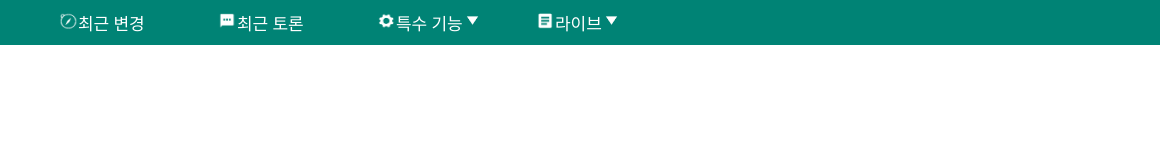
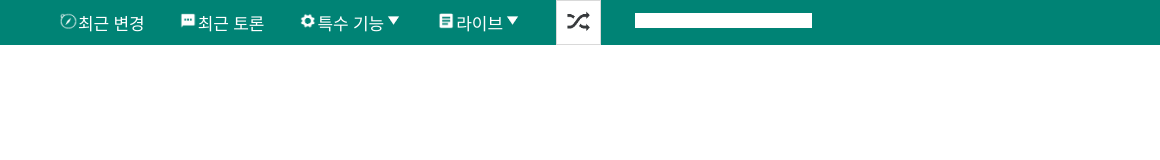
Before and after one commit to Hyo-Seong/dgsw_html_HyoSeong, a plain HTML site: page namuwiki/src/index.html in a window 1280 px wide. Shown: the full height of the page, 120-1280 px from the left. Drawn offline with Linux system fonts and the light colour scheme.

Commit message:
오늘은여기까지..

```diff
--- a/namuwiki/src/index.css
+++ b/namuwiki/src/index.css
@@ -7,12 +7,8 @@
     list-style: none;
 }
 
-div li{
-    width: 140px;
-    margin-right: 5px;
-}
-
 .top-div{
+    list-style-type: none;
     background-color: #008375;
     margin: 0%;
     position: relative;
@@ -22,6 +18,8 @@ div li{
     margin-left: 10px;
 }
 li.top-li2{
+    width: 140px;
+    margin-right: 5px;
     display: inline-block;
     vertical-align: middle;
     font-size: 10px;
@@ -36,6 +34,16 @@ li.top-li{
     padding: 10px;
     color: white;
 }
+
+.top-li3{
+    display: inline-block;
+    vertical-align: middle;
+    font-size: 17px;
+    height: 45px;
+    padding: 10px;
+    color: white;
+}
+
 li:hover.top-li {
     background: #34A798;
 
@@ -45,14 +53,24 @@ a.top-a{
     color: white;
     text-decoration: none;
 }
-
+.top-button:hover{
+    background-color: #F5F5F5;
+}
+.top-button{
+    background-color: white; height: 45px; width: 45px; border: 1px solid rgba(0,0,0,.15); cursor: pointer;
+    margin-top: -10px;
+}
 ul.top-ul{
     list-style-type: none;
     align-content: center;
     margin: 0%;
 }
+.button-img{
+    height: 30px;
+    width: 30px;
+}
 
-img.top-img{
+.top-img{
     height:18.45px ;
     width:18.95px ;
 }
@@ -119,3 +137,7 @@ div>ul>li>div>ul>li:hover{
     background-color: #F5F5F5;
     cursor: pointer;
 }
+
+.button-top{
+    background-color: white;
+}
--- a/namuwiki/src/index.html
+++ b/namuwiki/src/index.html
@@ -70,6 +70,8 @@
                     </nav>
                 </div>
             </li>
+            <li class="top-li3"><button class="top-button"><img class="button-img" src="../resource/random.PNG"></button></li>
+            <li class="top-li3"><input type="text"></li>
         </ul>
     </div>
 </body>
```
